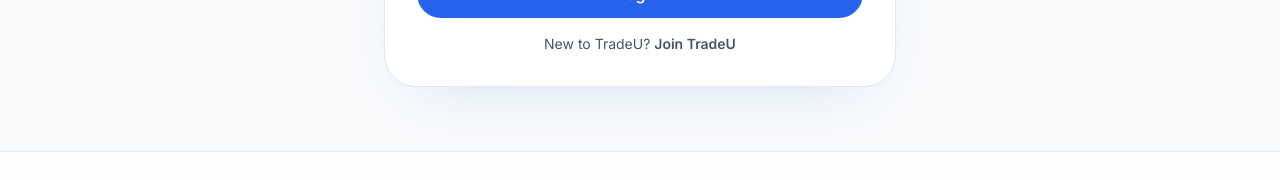
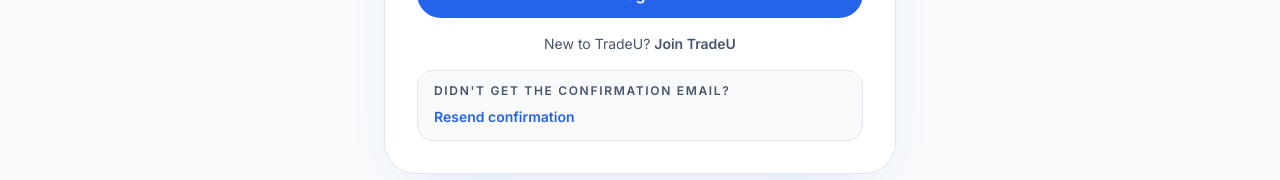
Before and after one commit to Michael-Blake-Donaldson/TradeU, a Next.js app: page /login in a window 1280 px wide. Shown: the part 620-800 px from the top of the page. Built offline with nearby package versions, Linux system fonts and the light colour scheme; no server answers.

Commit message:
Add confirmation email resend and clearer signup guidance

```diff
--- a/components/tradeu/login-form.tsx
+++ b/components/tradeu/login-form.tsx
@@ -13,6 +13,7 @@ export function LoginForm() {
   const [email, setEmail] = useState("");
   const [password, setPassword] = useState("");
   const [isSubmitting, setIsSubmitting] = useState(false);
+  const [isResending, setIsResending] = useState(false);
 
   const handleSubmit = async (event: React.FormEvent<HTMLFormElement>) => {
     event.preventDefault();
@@ -46,6 +47,40 @@ export function LoginForm() {
       router.refresh();
     } finally {
       setIsSubmitting(false);
+    }
+  };
+
+  const handleResendConfirmation = async () => {
+    if (!email.trim()) {
+      toast.error("Enter your email first so we can resend confirmation.");
+      return;
+    }
+
+    const supabase = createSupabaseBrowserClient();
+    if (!supabase) {
+      toast.error("Supabase is not configured. Add client env vars and try again.");
+      return;
+    }
+
+    try {
+      setIsResending(true);
+
+      const { error } = await supabase.auth.resend({
+        type: "signup",
+        email: email.trim(),
+        options: {
+          emailRedirectTo: `${window.location.origin}/login`,
+        },
+      });
+
+      if (error) {
+        toast.error(error.message);
+        return;
+      }
+
+      toast.success("Confirmation email sent. Check inbox and spam/promotions folders.");
+    } finally {
+      setIsResending(false);
     }
   };
 
@@ -92,6 +127,20 @@ export function LoginForm() {
           Join TradeU
         </Link>
       </p>
+
+      <div className="rounded-2xl border border-slate-200 bg-slate-50 px-4 py-3">
+        <p className="text-xs font-semibold uppercase tracking-[0.14em] text-slate-600">
+          Didn't get the confirmation email?
+        </p>
+        <button
+          type="button"
+          onClick={handleResendConfirmation}
+          disabled={isResending}
+          className="mt-2 text-sm font-semibold text-primary transition hover:text-primary-strong disabled:cursor-not-allowed disabled:opacity-70"
+        >
+          {isResending ? "Resending..." : "Resend confirmation"}
+        </button>
+      </div>
     </form>
   );
 }
--- a/components/tradeu/signup-form.tsx
+++ b/components/tradeu/signup-form.tsx
@@ -55,6 +55,11 @@ export function SignupForm() {
       });
 
       if (error) {
+        if (error.message.toLowerCase().includes("invalid")) {
+          toast.error("That email looks invalid. Double-check for typos and use your full school address.");
+          return;
+        }
+
         toast.error(error.message);
         return;
       }
@@ -66,7 +71,7 @@ export function SignupForm() {
         return;
       }
 
-      toast.success("Check your email to confirm your account, then log in.");
+      toast.success("Check your email to confirm your account. Also check spam/promotions folders.");
       router.push("/login");
     } finally {
       setIsSubmitting(false);
@@ -142,6 +147,10 @@ export function SignupForm() {
           Log in
         </Link>
       </p>
+
+      <p className="text-center text-xs text-slate-500">
+        If your project has email confirmations enabled, we will send a verification email after signup.
+      </p>
     </form>
   );
 }
```
